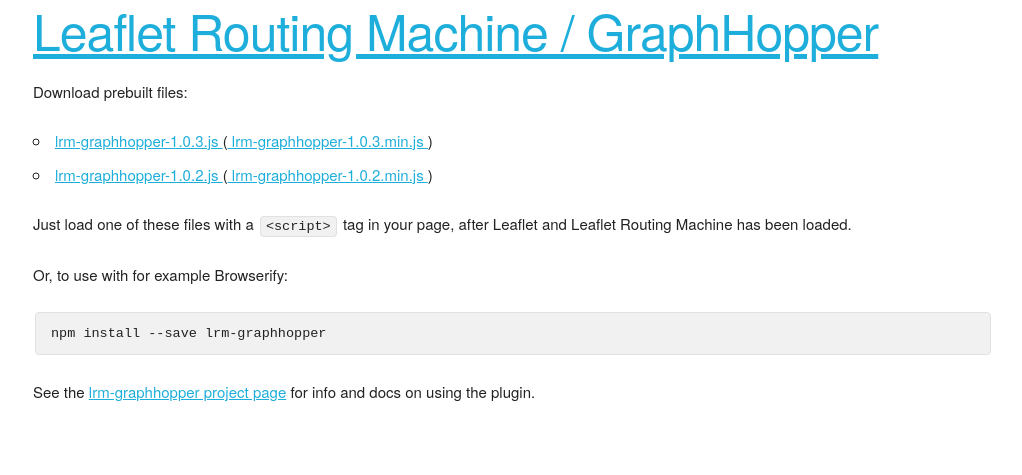
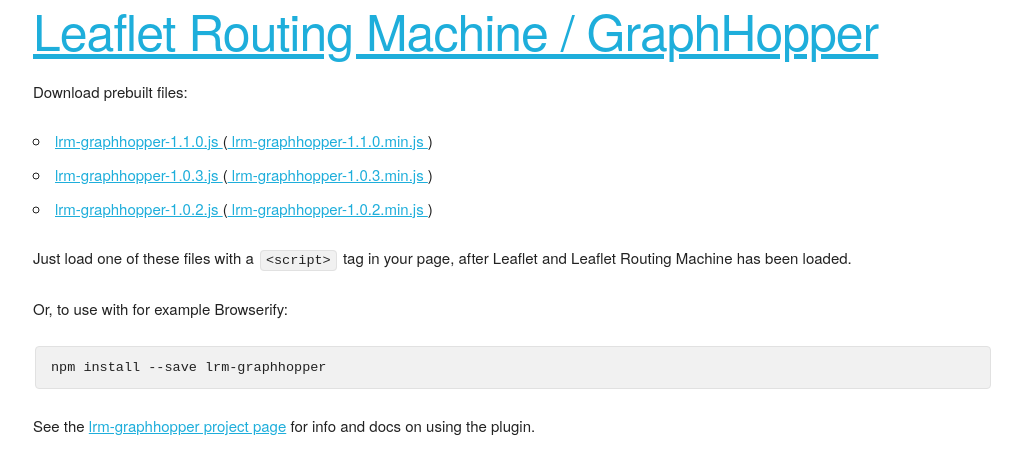
Before and after one commit to nextzen/lrm-mapzen, a Jekyll site: the page built from download/index.md, in a window 1280 px wide. Shown: the top 475 px of the page, without its empty margins (127-1149 px from the left). Built offline with Jekyll 4.4.1, drawn with Linux system fonts in a browser that asks for light colours; Markdown is read by kramdown in place of the engine named in the settings; some of the changed lines change nothing that is shown.

Commit message:
Dist files 1.1.0

```diff
--- a/_data/versions.yml
+++ b/_data/versions.yml
@@ -1,3 +1,5 @@
 - version: 1.0.2
 
 - version: 1.0.3
+
+- version: 1.1.0
--- /dev/null
+++ b/dist/lrm-graphhopper-1.1.0.js
@@ -0,0 +1,420 @@
+(function e(t,n,r){function s(o,u){if(!n[o]){if(!t[o]){var a=typeof require=="function"&&require;if(!u&&a)return a(o,!0);if(i)return i(o,!0);var f=new Error("Cannot find module '"+o+"'");throw f.code="MODULE_NOT_FOUND",f}var l=n[o]={exports:{}};t[o][0].call(l.exports,function(e){var n=t[o][1][e];return s(n?n:e)},l,l.exports,e,t,n,r)}return n[o].exports}var i=typeof require=="function"&&require;for(var o=0;o<r.length;o++)s(r[o]);return s})({1:[function(require,module,exports){
+function corslite(url, callback, cors) {
+    var sent = false;
+
+    if (typeof window.XMLHttpRequest === 'undefined') {
+        return callback(Error('Browser not supported'));
+    }
+
+    if (typeof cors === 'undefined') {
+        var m = url.match(/^\s*https?:\/\/[^\/]*/);
+        cors = m && (m[0] !== location.protocol + '//' + location.domain +
+                (location.port ? ':' + location.port : ''));
+    }
+
+    var x = new window.XMLHttpRequest();
+
+    function isSuccessful(status) {
+        return status >= 200 && status < 300 || status === 304;
+    }
+
+    if (cors && !('withCredentials' in x)) {
+        // IE8-9
+        x = new window.XDomainRequest();
+
+        // Ensure callback is never called synchronously, i.e., before
+        // x.send() returns (this has been observed in the wild).
+        // See https://github.com/mapbox/mapbox.js/issues/472
+        var original = callback;
+        callback = function() {
+            if (sent) {
+                original.apply(this, arguments);
+            } else {
+                var that = this, args = arguments;
+                setTimeout(function() {
+                    original.apply(that, args);
+                }, 0);
+            }
+        }
+    }
+
+    function loaded() {
+        if (
+            // XDomainRequest
+            x.status === undefined ||
+            // modern browsers
+            isSuccessful(x.status)) callback.call(x, null, x);
+        else callback.call(x, x, null);
+    }
+
+    // Both `onreadystatechange` and `onload` can fire. `onreadystatechange`
+    // has [been supported for longer](http://stackoverflow.com/a/9181508/229001).
+    if ('onload' in x) {
+        x.onload = loaded;
+    } else {
+        x.onreadystatechange = function readystate() {
+            if (x.readyState === 4) {
+                loaded();
+            }
+        };
+    }
+
+    // Call the callback with the XMLHttpRequest object as an error and prevent
+    // it from ever being called again by reassigning it to `noop`
+    x.onerror = function error(evt) {
+        // XDomainRequest provides no evt parameter
+        callback.call(this, evt || true, null);
+        callback = function() { };
+    };
+
+    // IE9 must have onprogress be set to a unique function.
+    x.onprogress = function() { };
+
+    x.ontimeout = function(evt) {
+        callback.call(this, evt, null);
+        callback = function() { };
+    };
+
+    x.onabort = function(evt) {
+        callback.call(this, evt, null);
+        callback = function() { };
+    };
+
+    // GET is the only supported HTTP Verb by XDomainRequest and is the
+    // only one supported here.
+    x.open('GET', url, true);
+
+    // Send the request. Sending data is not supported.
+    x.send(null);
+    sent = true;
+
+    return x;
+}
+
+if (typeof module !== 'undefined') module.exports = corslite;
+
+},{}],2:[function(require,module,exports){
+var polyline = {};
+
+// Based off of [the offical Google document](https://developers.google.com/maps/documentation/utilities/polylinealgorithm)
+//
+// Some parts from [this implementation](http://facstaff.unca.edu/mcmcclur/GoogleMaps/EncodePolyline/PolylineEncoder.js)
+// by [Mark McClure](http://facstaff.unca.edu/mcmcclur/)
+
+function encode(coordinate, factor) {
+    coordinate = Math.round(coordinate * factor);
+    coordinate <<= 1;
+    if (coordinate < 0) {
+        coordinate = ~coordinate;
+    }
+    var output = '';
+    while (coordinate >= 0x20) {
+        output += String.fromCharCode((0x20 | (coordinate & 0x1f)) + 63);
+        coordinate >>= 5;
+    }
+    output += String.fromCharCode(coordinate + 63);
+    return output;
+}
+
+// This is adapted from the implementation in Project-OSRM
+// https://github.com/DennisOSRM/Project-OSRM-Web/blob/master/WebContent/routing/OSRM.RoutingGeometry.js
+polyline.decode = function(str, precision) {
+    var index = 0,
+        lat = 0,
+        lng = 0,
+        coordinates = [],
+        shift = 0,
+        result = 0,
+        byte = null,
+        latitude_change,
+        longitude_change,
+        factor = Math.pow(10, precision || 5);
+
+    // Coordinates have variable length when encoded, so just keep
+    // track of whether we've hit the end of the string. In each
+    // loop iteration, a single coordinate is decoded.
+    while (index < str.length) {
+
+        // Reset shift, result, and byte
+        byte = null;
+        shift = 0;
+        result = 0;
+
+        do {
+            byte = str.charCodeAt(index++) - 63;
+            result |= (byte & 0x1f) << shift;
+            shift += 5;
+        } while (byte >= 0x20);
+
+        latitude_change = ((result & 1) ? ~(result >> 1) : (result >> 1));
+
+        shift = result = 0;
+
+        do {
+            byte = str.charCodeAt(index++) - 63;
+            result |= (byte & 0x1f) << shift;
+            shift += 5;
+        } while (byte >= 0x20);
+
+        longitude_change = ((result & 1) ? ~(result >> 1) : (result >> 1));
+
+        lat += latitude_change;
+        lng += longitude_change;
+
+        coordinates.push([lat / factor, lng / factor]);
+    }
+
+    return coordinates;
+};
+
+polyline.encode = function(coordinates, precision) {
+    if (!coordinates.length) return '';
+
+    var factor = Math.pow(10, precision || 5),
+        output = encode(coordinates[0][0], factor) + encode(coordinates[0][1], factor);
+
+    for (var i = 1; i < coordinates.length; i++) {
+        var a = coordinates[i], b = coordinates[i - 1];
+        output += encode(a[0] - b[0], factor);
+        output += encode(a[1] - b[1], factor);
+    }
+
+    return output;
+};
+
+if (typeof module !== undefined) module.exports = polyline;
+
+},{}],3:[function(require,module,exports){
+(function (global){
+(function() {
+	'use strict';
+
+	var L = (typeof window !== "undefined" ? window.L : typeof global !== "undefined" ? global.L : null);
+	var corslite = require('corslite');
+	var polyline = require('polyline');
+
+	L.Routing = L.Routing || {};
+
+	L.Routing.GraphHopper = L.Class.extend({
+		options: {
+			serviceUrl: 'https://graphhopper.com/api/1/route',
+			timeout: 30 * 1000,
+			urlParameters: {}
+		},
+
+		initialize: function(apiKey, options) {
+			this._apiKey = apiKey;
+			L.Util.setOptions(this, options);
+		},
+
+		route: function(waypoints, callback, context, options) {
+			var timedOut = false,
+				wps = [],
+				url,
+				timer,
+				wp,
+				i;
+
+			options = options || {};
+			url = this.buildRouteUrl(waypoints, options);
+
+			timer = setTimeout(function() {
+								timedOut = true;
+								callback.call(context || callback, {
+									status: -1,
+									message: 'GraphHopper request timed out.'
+								});
+							}, this.options.timeout);
+
+			// Create a copy of the waypoints, since they
+			// might otherwise be asynchronously modified while
+			// the request is being processed.
+			for (i = 0; i < waypoints.length; i++) {
+				wp = waypoints[i];
+				wps.push({
+					latLng: wp.latLng,
+					name: wp.name,
+					options: wp.options
+				});
+			}
+
+			corslite(url, L.bind(function(err, resp) {
+				var data;
+
+				clearTimeout(timer);
+				if (!timedOut) {
+					if (!err) {
+						data = JSON.parse(resp.responseText);
+						this._routeDone(data, wps, callback, context);
+					} else {
+						callback.call(context || callback, {
+							status: -1,
+							message: 'HTTP request failed: ' + err
+						});
+					}
+				}
+			}, this));
+
+			return this;
+		},
+
+		_routeDone: function(response, inputWaypoints, callback, context) {
+			var alts = [],
+			    mappedWaypoints,
+			    coordinates,
+			    i,
+			    path;
+
+			context = context || callback;
+			if (response.info.errors && response.info.errors.length) {
+				callback.call(context, {
+					// TODO: include all errors
+					status: response.info.errors[0].details,
+					message: response.info.errors[0].message
+				});
+				return;
+			}
+
+			for (i = 0; i < response.paths.length; i++) {
+				path = response.paths[i];
+				coordinates = this._decodePolyline(path.points);
+				mappedWaypoints =
+					this._mapWaypointIndices(inputWaypoints, path.instructions, coordinates);
+
+				alts.push({
+					name: '',
+					coordinates: coordinates,
+					instructions: this._convertInstructions(path.instructions),
+					summary: {
+						totalDistance: path.distance,
+						totalTime: path.time / 1000,
+					},
+					inputWaypoints: inputWaypoints,
+					actualWaypoints: mappedWaypoints.waypoints,
+					waypointIndices: mappedWaypoints.waypointIndices
+				});
+			}
+
+			callback.call(context, null, alts);
+		},
+
+		_decodePolyline: function(geometry) {
+			var coords = polyline.decode(geometry, 5),
+				latlngs = new Array(coords.length),
+				i;
+			for (i = 0; i < coords.length; i++) {
+				latlngs[i] = new L.LatLng(coords[i][0], coords[i][1]);
+			}
+
+			return latlngs;
+		},
+
+		_toWaypoints: function(inputWaypoints, vias) {
+			var wps = [],
+			    i;
+			for (i = 0; i < vias.length; i++) {
+				wps.push({
+					latLng: L.latLng(vias[i]),
+					name: inputWaypoints[i].name,
+					options: inputWaypoints[i].options
+				});
+			}
+
+			return wps;
+		},
+
+		buildRouteUrl: function(waypoints, options) {
+			var computeInstructions =
+				!(options && options.geometryOnly),
+				locs = [],
+				i,
+				baseUrl;
+
+			for (i = 0; i < waypoints.length; i++) {
+				locs.push('point=' + waypoints[i].latLng.lat + ',' + waypoints[i].latLng.lng);
+			}
+
+			baseUrl = this.options.serviceUrl + '?' +
+				locs.join('&');
+
+			return baseUrl + L.Util.getParamString(L.extend({
+					instructions: computeInstructions,
+					type: 'json',
+					key: this._apiKey
+				}, this.options.urlParameters), baseUrl);
+		},
+
+		_convertInstructions: function(instructions) {
+			var signToType = {
+					'-3': 'SharpLeft',
+					'-2': 'Left',
+					'-1': 'SlightLeft',
+					0: 'Straight',
+					1: 'SlightRight',
+					2: 'Right',
+					3: 'SharpRight',
+					4: 'DestinationReached',
+					5: 'WaypointReached',
+					6: 'Roundabout'
+				},
+				result = [],
+			    i,
+			    instr;
+
+			for (i = 0; i < instructions.length; i++) {
+				instr = instructions[i];
+				result.push({
+					type: signToType[instr.sign],
+					text: instr.text,
+					distance: instr.distance,
+					time: instr.time / 1000,
+					index: instr.interval[0],
+					exit: instr.exit_number
+				});
+			}
+
+			return result;
+		},
+
+		_mapWaypointIndices: function(waypoints, instructions, coordinates) {
+			var wps = [],
+				wpIndices = [],
+			    i,
+			    idx;
+
+			wpIndices.push(0);
+			wps.push(new L.Routing.Waypoint(coordinates[0], waypoints[0].name));
+
+			for (i = 0; i < instructions.length; i++) {
+				if (instructions[i].sign === 5) { // VIA_REACHED
+					idx = instructions[i].interval[0];
+					wpIndices.push(idx);
+					wps.push({
+						latLng: coordinates[idx],
+						name: waypoints[wps.length + 1].name
+					});
+				}
+			}
+
+			wpIndices.push(coordinates.length - 1);
+			wps.push({
+				latLng: coordinates[coordinates.length - 1],
+				name: waypoints[waypoints.length - 1].name
+			});
+
+			return {
+				waypointIndices: wpIndices,
+				waypoints: wps
+			};
+		}
+	});
+
+	L.Routing.graphHopper = function(apiKey, options) {
+		return new L.Routing.GraphHopper(apiKey, options);
+	};
+
+	module.exports = L.Routing.GraphHopper;
+})();
+
+}).call(this,typeof global !== "undefined" ? global : typeof self !== "undefined" ? self : typeof window !== "undefined" ? window : {})
+},{"corslite":1,"polyline":2}]},{},[3]);
```
Also changed, not shown: dist/lrm-graphhopper-1.1.0.min.js (added).
